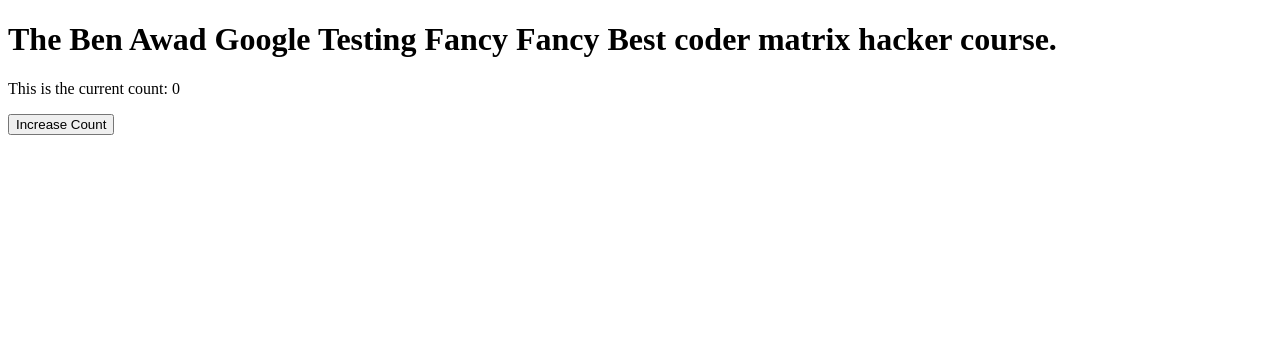
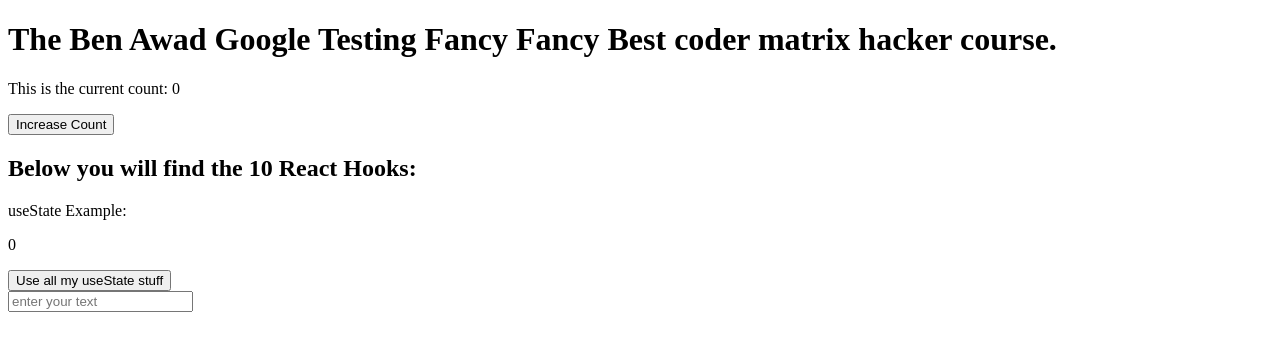
Before and after one commit to Iancahn/codingtest, a React (Create React App) app: page / in a window 1280 px wide. Shown: the top 350 px of the page. Built offline with nearby package versions, Linux system fonts and the light colour scheme; no server answers.

Commit message:
Playing with Hooks
Brushing up before my exam

```diff
--- a/src/App.js
+++ b/src/App.js
@@ -2,14 +2,19 @@
 
 // import components
 import Counter from './components/Counter';
-import Fetch from './components/Fetch';
+// import Fetch from './components/Fetch';
+// The 10 Hooks
+import StateOfUse from './components/StateOfUse';
 
 function App() {
   return (
     <div className="App">
       <h1>The Ben Awad Google Testing Fancy Fancy Best coder matrix hacker course.</h1>
       <Counter />
-      <Fetch />
+      {/* <Fetch /> */}
+      <h2>Below you will find the 10 React Hooks:</h2>
+      <p>useState Example:</p>
+      <StateOfUse />
     </div>
   );
 }
--- a/src/components/Fetch.jsx
+++ b/src/components/Fetch.jsx
@@ -2,7 +2,7 @@
 
 function Fetch() {
     const [posts, setPosts] = useState([]);
-    const [randomUserDataJSON, setRandomUserDataJSON] = useState('');
+    const [userInfos, setUserInfos] = useState([]);
 
     useEffect(() => {
         fetch('https://randomuser.me/api/')
@@ -10,7 +10,7 @@
             .then((data) => {
                 console.log(data);
                 setPosts(data);
-                return setRandomUserDataJSON(JSON.stringify(data));
+                return setUserInfos(data.results)
             })
             .catch((err) => {
                 console.log(err.message);
@@ -19,7 +19,9 @@
 
     return (
         <div>
-            <h2>{randomUserDataJSON}</h2>
+            <pre>
+                <h2>{userInfos}</h2>
+            </pre>
         </div>
     )
 }
--- /dev/null
+++ b/src/components/StateOfUse.jsx
@@ -0,0 +1,36 @@
+import React, { useState } from 'react';
+
+function StateOfUse() {
+    const [Size, setSize] = useState(0);
+    const [inputValue, setInputValue] = useState("")
+
+    function IncreaseFunction(event) {
+        // i do know this function is called on each button type, so its increasing count per lettertype, i can easily fix it, but its cool
+        setSize(Size + 1);
+        const newValue = event.target.value;
+        setInputValue(newValue);
+    }
+    return (
+        // <div>
+        //     <p>{Size}</p>
+        //     <button onClick={() => (
+        //         setSize(Size + 1)
+        //     )}>Increase the Size</button>
+        // </div>
+        // Or you can call in a function
+        <div>
+            <div>
+                <p>{Size}</p>
+
+                <button onClick={IncreaseFunction}>Use all my useState stuff</button>
+
+            </div>
+            <div>
+                <input placeholder='enter your text' onChange={IncreaseFunction}></input>
+                <p>{inputValue}</p>
+            </div>
+        </div>
+    )
+}
+
+export default StateOfUse;
```
